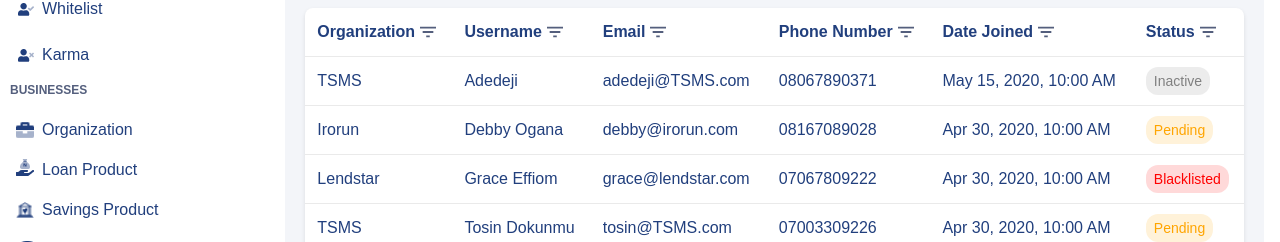
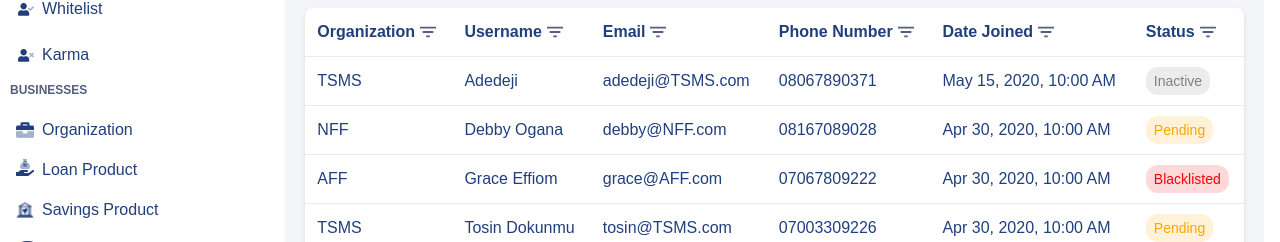
Before and after one commit to Jclinch/fintech-dashboard, a Next.js app: page / in a window 1280 px wide. Shown: the part 558-800 px from the top of the page. Built offline with nearby package versions, Linux system fonts and the light colour scheme.

Commit message:
changes organisation names

```diff
--- a/components/SwitchOrg.tsx
+++ b/components/SwitchOrg.tsx
@@ -35,7 +35,7 @@ export function SwitchOrg() {
         <DropdownMenuRadioGroup value={position} onValueChange={setPosition}>
           <DropdownMenuRadioItem value="top">Lendsqr</DropdownMenuRadioItem>
           <DropdownMenuRadioItem value="bottom">Irorun</DropdownMenuRadioItem>
-          <DropdownMenuRadioItem value="right">Lendstar</DropdownMenuRadioItem>
+          <DropdownMenuRadioItem value="right">AFF</DropdownMenuRadioItem>
         </DropdownMenuRadioGroup>
       </DropdownMenuContent>
     </DropdownMenu>
--- a/constants/sampleData.ts
+++ b/constants/sampleData.ts
@@ -12,9 +12,9 @@ export const users = [
   },
   {
     id: "2",
-    organization: "Irorun",
+    organization: "NFF",
     username: "Debby Ogana",
-    email: "debby@irorun.com",
+    email: "debby@NFF.com",
     phoneNumber: "08167089028",
     dateJoined: new Date("Apr 30, 2020 10:00 AM"),
     formattedDate: "Apr 30, 2020 10:00 AM",
@@ -23,9 +23,9 @@ export const users = [
   },
   {
     id: "3",
-    organization: "Lendstar",
+    organization: "AFF",
     username: "Grace Effiom",
-    email: "grace@lendstar.com",
+    email: "grace@AFF.com",
     phoneNumber: "07067809222",
     dateJoined: new Date("Apr 30, 2020 10:00 AM"),
     formattedDate: "Apr 30, 2020 10:00 AM",
@@ -47,9 +47,9 @@ export const users = [
   },
   {
     id: "5",
-    organization: "Lendstar",
+    organization: "AFF",
     username: "Grace Effiom",
-    email: "grace@lendstar.com",
+    email: "grace@AFF.com",
     phoneNumber: "08067809321",
     dateJoined: new Date("Apr 30, 2020 10:00 AM"),
     formattedDate: "Apr 30, 2020 10:00 AM",
@@ -71,9 +71,9 @@ export const users = [
   },
   {
     id: "7",
-    organization: "Lendstar",
+    organization: "AFF",
     username: "Grace Effiom",
-    email: "grace@lendstar.com",
+    email: "grace@AFF.com",
     phoneNumber: "08067809321",
     dateJoined: new Date("Apr 30, 2020 10:00 AM"),
     formattedDate: "Apr 30, 2020 10:00 AM",
@@ -95,9 +95,9 @@ export const users = [
   },
   {
     id: "9",
-    organization: "Lendstar",
+    organization: "AFF",
     username: "Grace Effiom",
-    email: "grace@lendstar.com",
+    email: "grace@AFF.com",
     phoneNumber: "08067809321",
     dateJoined: new Date("Apr 30, 2020 10:00 AM"),
     formattedDate: "Apr 30, 2020 10:00 AM",
@@ -115,7 +115,7 @@ export const users = [
       Math.floor(Math.random() * 60)  // random minute
     );
     return {
-      organization: ["TSMS", "Irorun", "Lendstar"][
+      organization: ["TSMS", "NFF", "AFF"][
         Math.floor(Math.random() * 3)
       ],
       id: `${i + 10}`,
```
